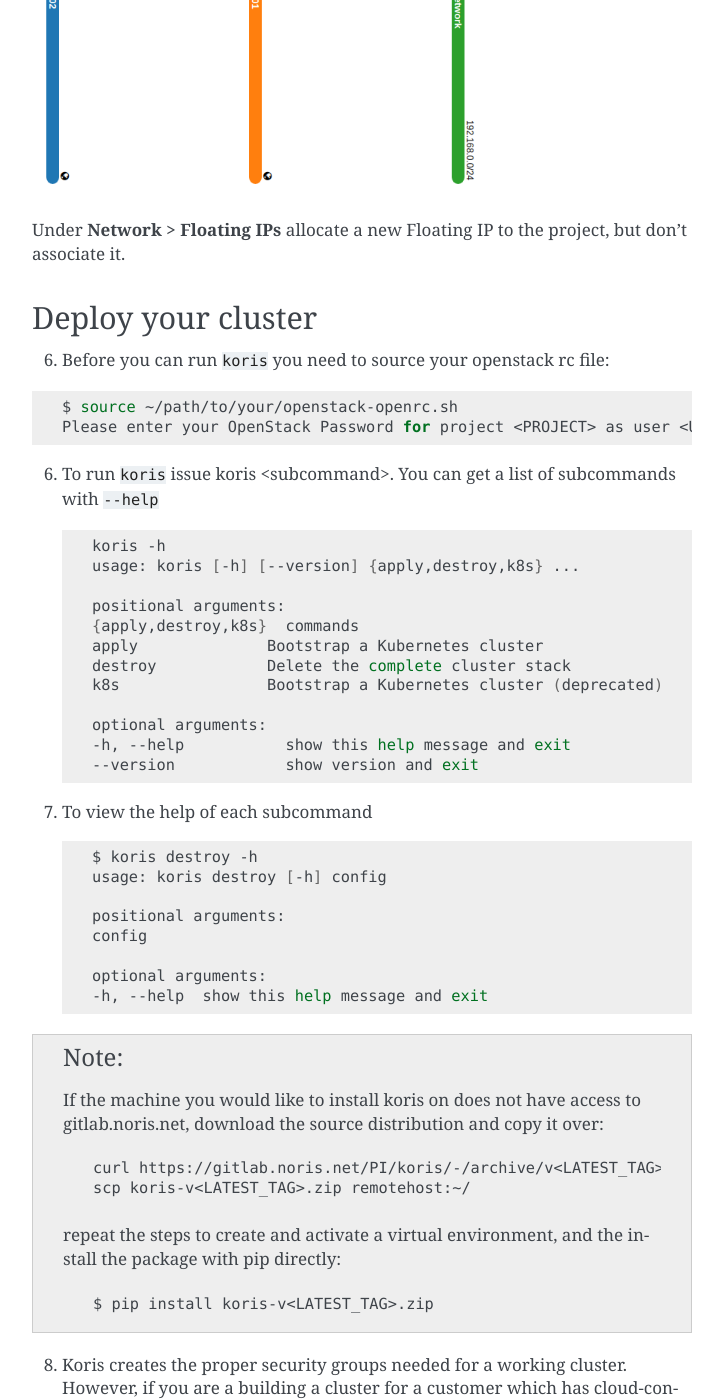
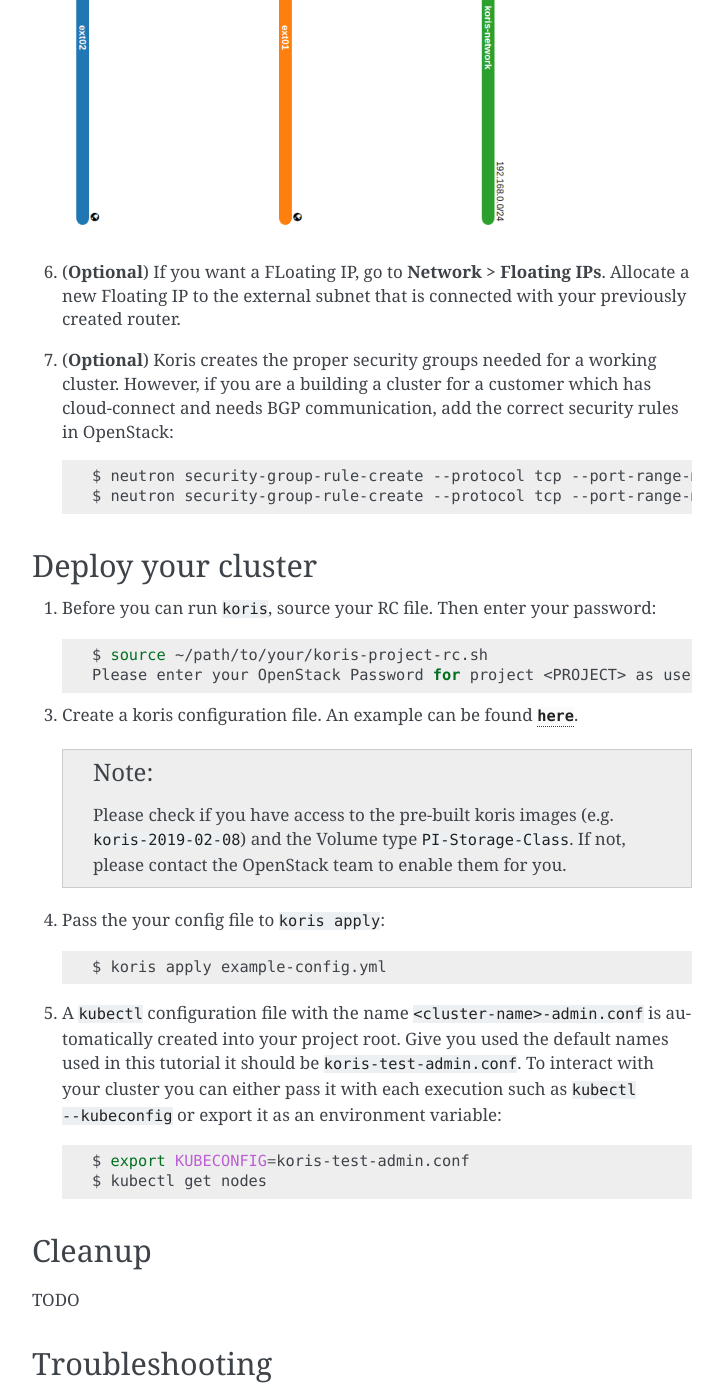
Before and after one commit to noris-network/koris, a Sphinx documentation site: the page built from docs/usage.rst, in a window 1280 px wide and 1400 px high, scrolled down 1118 px. Shown: the whole window, without its empty margins (388-1111 px from the left). Built offline with Sphinx 7.4.7, drawn with Linux system fonts in a browser that asks for light colours; some of the changed text lies outside the part shown.

Commit message:
Improved Usage, several typos
A mistake in README.rst has been fixed which would include wrong
instructions how to exit a venv.

Slightly improved example-config.yml

Included prerequisite steps in installation.rst

Steps in usage.rst are now numbered and explanation has been extended.

```diff
--- a/README.rst
+++ b/README.rst
@@ -63,7 +63,7 @@
 
      $ source koris-env/bin/activate
 
-   You can leave your virtual environment by typing ``exit``.
+   You can leave your virtual environment by typing ``deactivate``.
 
 4. Grab the latest release with the following command (replace
    ``<LATEST_TAG>`` with the latest version tag, for example ``0.9.0``.
@@ -100,7 +100,7 @@
    .. code:: shell
 
       $ source ~/path/to/your/openstack-openrc.sh
-      Please enter your OpenStack Password for project <PROJECT> as user <USEER>\:
+      Please enter your OpenStack Password for project <PROJECT> as user <USER>\:
 
 2. Koris is executed with ``koris <subcommand>``. You can get a list of subcommands
    with ``-h`` or ``--help``.
@@ -123,7 +123,7 @@
         -h, --help           show this help message and exit
         --version            show version and exit
 
-3. To view the help of each subcommand type:
+3. To get information about each subcommand type:
 
    .. code:: shell
 
--- a/docs/example-config.yml
+++ b/docs/example-config.yml
@@ -1,11 +1,16 @@
 # Use this file to configure the type of machines you want to create
 # on OpenStack
 ---
+# Noris.cloud instance flavors. For available options see
+# https://www.noris.cloud/services/compute/openstack-nova/?lang=en#details
 master_flavor: 'ECS.GP1.2-8'
 node_flavor: 'ECS.C1.4-8'
-# If your project has multiple networks you MUST specify the subnetwork too
+
+# The project's network where your cluster should be deployed into. If you have just
+# one network and subnet and in your project, koris will automatically assign the first
+# subnet it finds.
 private_net: 'korispipeline-office-net'
-private_net: 'k8s-network'
+subnet: 'k8s-network'
 # optionally specify the subnet
 # IF YOU INTENED TO create LoadBalancer with Kubernetes you __MUST__
 # specify the subnet ID.
--- a/docs/usage.rst
+++ b/docs/usage.rst
@@ -2,118 +2,86 @@
 Usage
 =====
 
-Install koris
+Installation
 ~~~~~~~~~~~~~
 
-Follow the :doc:`installation` instructions.
+Follow the :doc:`installation` instructions to make sure koris is installed properly.
 
 Prepare OpenStack
 ~~~~~~~~~~~~~~~~~
 
-In your browser, navigate to the OpenStack project where you wish to deploy the cluster into.
-For this tutorial, the project ``koris-project`` will be used as reference.
+1. In your browser, navigate to the OpenStack project where you wish to deploy the cluster into.
+   For this tutorial, the project ``koris-project`` will be used as reference.
 
-Download a `OpenStack RC File v3` as ``koris-project-rc.sh`` into the project root.
+2. Download a `OpenStack RC File v3` as ``koris-project-rc.sh`` into the project root.
 
-In your project, create or import a key pair via **Compute > Key Pairs** and name it``koris-keys``.
+3. In your project, create or import a key pair via **Compute > Key Pairs** and name it``koris-keys``.
 
-Under **Network > Networks**, create a new network including subnet. Change or enter the
-following values (rest stays empty or default):
+4. Under **Network > Networks**, create a new network including subnet. Change or enter the
+   following values (rest stays empty or default):
 
-================ ==============
-Parameter        Value
-================ ==============
-Network Name     koris-network
-Subnet Name      koris-subnet
-Network Address  192.168.0.0/24
-Gateway IP       192.168.0.1
-DNS Name Servers 192.168.0.2
-DNS Name Servers 192.168.0.3
-================ ==============
+   ================ ==============
+   Parameter        Value
+   ================ ==============
+   Network Name     koris-network
+   Subnet Name      koris-subnet
+   Network Address  192.168.0.0/24
+   Gateway IP       192.168.0.1
+   DNS Name Servers 192.168.0.2
+   DNS Name Servers 192.168.0.3
+   ================ ==============
 
-Under **Network > Routers** create a new router with the name ``koris-router``. Click on the name and
-add a new interface for ``koris-subnet``. Leave the IP address empty as it will be assigned by OpenStack
-automatically. Check **Network > Network Topology** if ``koris-network`` is connected to an external network,
-such as ``ext02`` for example. It should look similar to this:
+5. Under **Network > Routers** create a new router with the name ``koris-router``. Click on the name and
+   add a new interface for ``koris-subnet``. Leave the IP address empty as it will be assigned by OpenStack
+   automatically. Check **Network > Network Topology** if ``koris-network`` is connected to an external network,
+   such as ``ext02`` for example. It should look similar to this:
 
-.. image:: static/_imgs/os_network.png
-      :scale: 75%
+   .. image:: static/_imgs/os_network.png
+         :scale: 75%
 
-Under **Network > Floating IPs** allocate a new Floating IP to the project, but don't associate it.
+6. (**Optional**) If you want a FLoating IP, go to **Network > Floating IPs**. Allocate a new Floating IP to
+   the external subnet that is connected with your previously created router.
+
+7. (**Optional**) Koris creates the proper security groups needed for a working cluster. However,
+   if you are a building a cluster for a customer which has cloud-connect and needs
+   BGP communication, add the correct security rules in OpenStack:
+
+   .. code-block:: shell
+
+     $ neutron security-group-rule-create --protocol tcp --port-range-min 179 --port-range-max 179 --remote-ip-prefix <CUSTOMER_CIDR> --direction egress <CLUSTER-SEC-GROUP>
+     $ neutron security-group-rule-create --protocol tcp --port-range-min 179 --port-range-max 179 --direction ingress --remote-ip-prefix <CUSTOMER_CIDR> <CLUSTER-SEC-GROUP>
 
 Deploy your cluster
 ~~~~~~~~~~~~~~~~~~~
 
-6. Before you can run ``koris`` you need to source your openstack rc file:
+1. Before you can run ``koris``, source your RC file. Then enter your password:
 
-.. code:: shell
+   .. code-block:: shell
 
-   $ source ~/path/to/your/openstack-openrc.sh
-   Please enter your OpenStack Password for project <PROJECT> as user <USEER>\:
+      $ source ~/path/to/your/koris-project-rc.sh
+      Please enter your OpenStack Password for project <PROJECT> as user <USER>\:
 
-6. To run ``koris`` issue koris <subcommand>. You can get a list of subcommands
-   with ``--help``
+3. Create a koris configuration file. An example can be found :download:`here <example-config.yml>`.
+
+   .. note::
+       Please check if you have access to the pre-built koris images (e.g. ``koris-2019-02-08``) and the
+       Volume type ``PI-Storage-Class``. If not, please contact the OpenStack team to enable them for you.
+
+4. Pass the your config file to ``koris apply``:
 
    .. code:: shell
 
-      koris -h
-      usage: koris [-h] [--version] {apply,destroy,k8s} ...
+      $ koris apply example-config.yml
 
-      positional arguments:
-      {apply,destroy,k8s}  commands
-      apply              Bootstrap a Kubernetes cluster
-      destroy            Delete the complete cluster stack
-      k8s                Bootstrap a Kubernetes cluster (deprecated)
+5. A ``kubectl`` configuration file with the name ``<cluster-name>-admin.conf`` is automatically created
+   into your project root. Give you used the default names used in this tutorial it should be
+   ``koris-test-admin.conf``. To interact with your cluster you can either pass it with each execution
+   such as ``kubectl --kubeconfig`` or export it as an environment variable:
 
-      optional arguments:
-      -h, --help           show this help message and exit
-      --version            show version and exit
+   .. code-block:: shell
 
-7. To view the help of each subcommand
-
-   .. code:: shell
-
-      $ koris destroy -h
-      usage: koris destroy [-h] config
-
-      positional arguments:
-      config
-
-      optional arguments:
-      -h, --help  show this help message and exit
-
-.. note::
-
-   If the machine you would like to install koris on does not have access to
-   gitlab.noris.net, download the source distribution and copy it over:
-
-   .. code:: shell
-
-      curl https://gitlab.noris.net/PI/koris/-/archive/v<LATEST_TAG>/koris-v<LATEST_TAG>.zip
-      scp koris-v<LATEST_TAG>.zip remotehost:~/
-
-   repeat the steps to create and activate a virtual environment, and the install
-   the package with pip directly:
-
-   .. code:: shell
-
-      $ pip install koris-v<LATEST_TAG>.zip
-
-8. Koris creates the proper security groups needed for a working cluster. However,
-   if you are a building a cluster for a customer which has cloud-connect and needs
-   BGP communication add a correct security rule for that.
-
-.. code:: shell
-
-   neutron security-group-rule-create --protocol tcp --port-range-min 179 --port-range-max 179 --remote-ip-prefix <CUSTOMER_CIDR> --direction egress <CLUSTER-SEC-GROUP>
-   neutron security-group-rule-create --protocol tcp --port-range-min 179 --port-range-max 179 --direction ingress --remote-ip-prefix <CUSTOMER_CIDR> <CLUSTER-SEC-GROUP>
-
-9. To create a cluster create a cluster configuration file (see [example](https://gitlab.noris.net/PI/koris/blob/dev/docs/k8s-machines-config.yml).
-   Pass this file on the shell to the k8s subcommand
-
-.. code:: shell
-
-   $ koris apply <your-cluster-config.yml>
+      $ export KUBECONFIG=koris-test-admin.conf
+      $ kubectl get nodes
 
 Cleanup
 ~~~~~~~
@@ -127,7 +95,7 @@
 A quick insight can be gained, without SSH, to what happened at boot time to the cluster.
 You can see the output of cloud-init with the following sequence of commands:
 
-.. code:: shell
+.. code-block:: shell
 
    $ openstack server list
    +--------------------------------------+---------------------------------------+--------+--------------------------------------+-------+-------------+
```
Also changed, not shown: docs/installation.rst (+7 -0 lines).
